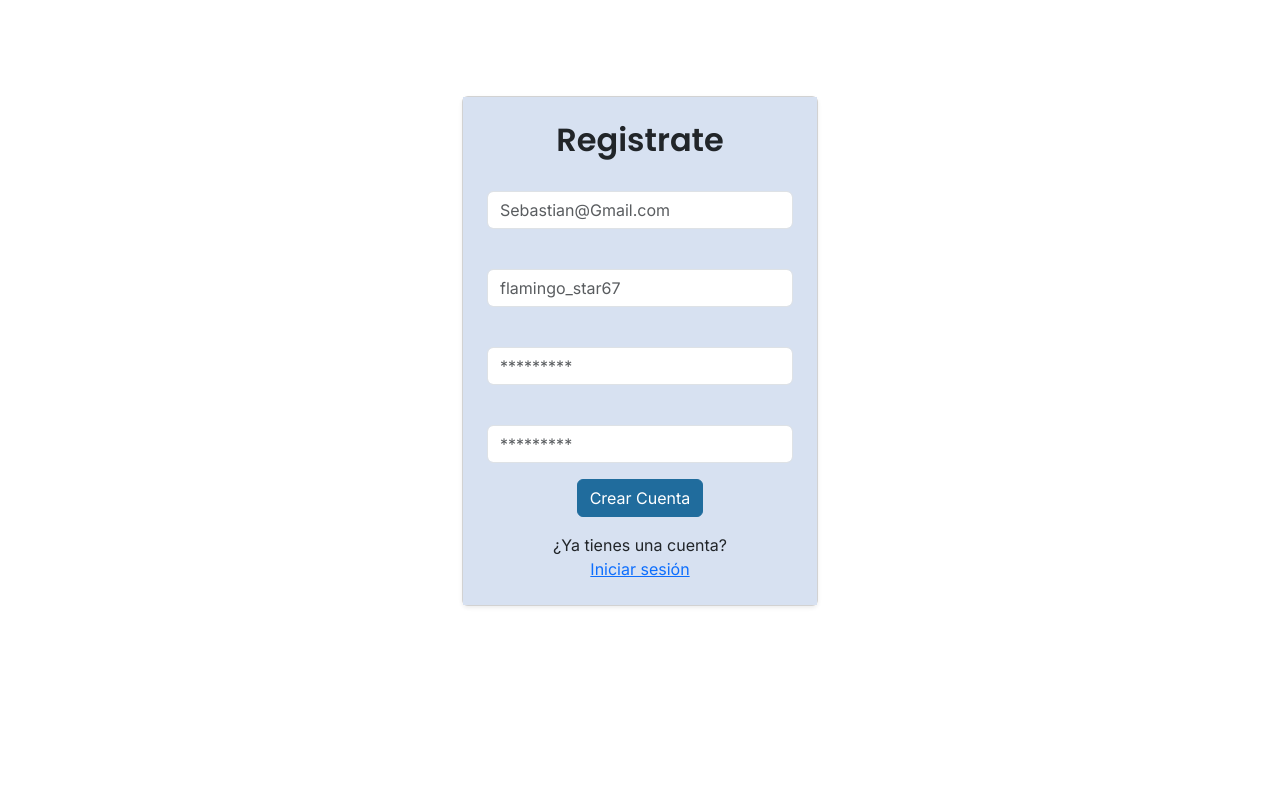
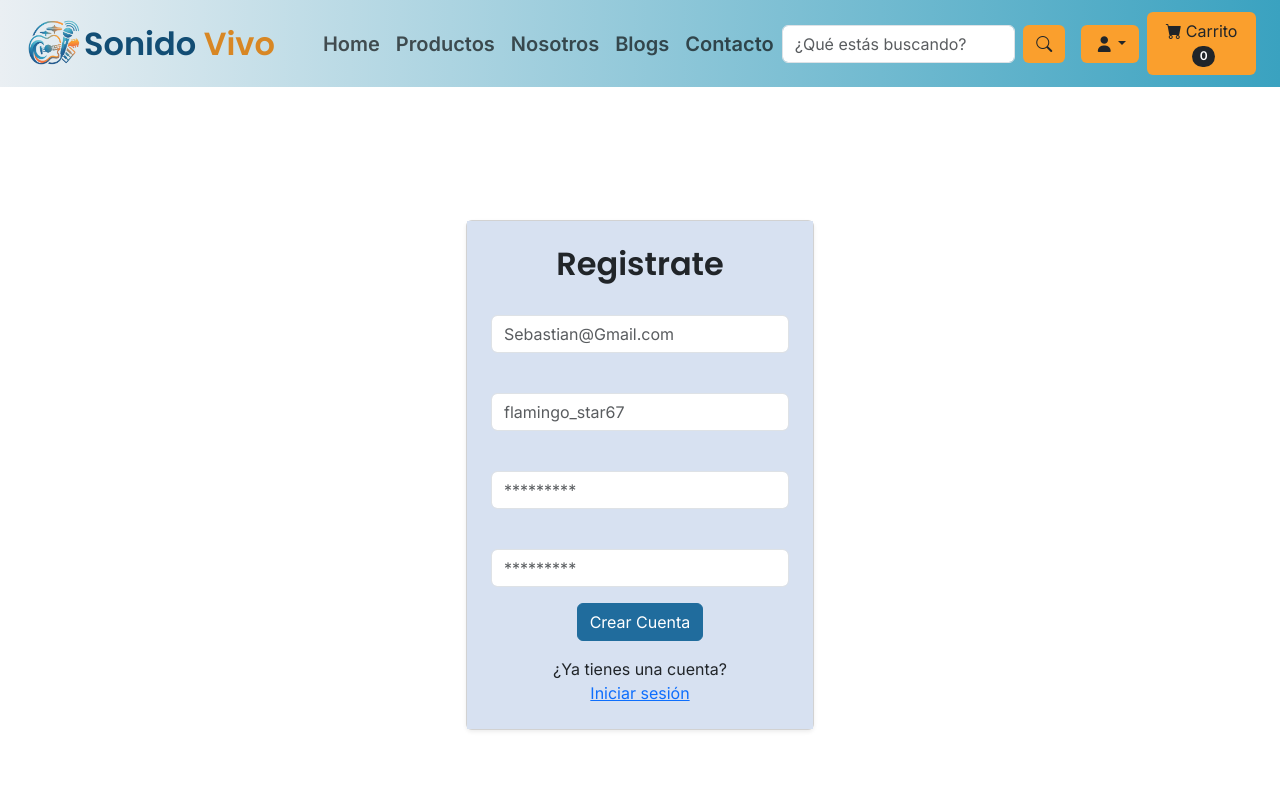
Before and after one commit to pepestack/Sonido-Vivo, a React (Vite) app: page /registro in a window 1280 px wide. Shown: the top 800 px of the page. Built offline with nearby package versions, Linux system fonts and the light colour scheme.

Commit message:
fix: agregar la plantillapublica a la pagina de registro

```diff
--- a/src/pages/RegisterPage.jsx
+++ b/src/pages/RegisterPage.jsx
@@ -5,6 +5,7 @@ import { PlantillaPublica } from "../components/templates/PlantillaPublica/Plant
 
 function RegisterPage() {
   return (
+    <PlantillaPublica>
       <Container className="my-5 pt-5">
         <Row className="justify-content-center">
           <Col xs={12} md={6} lg={4}>
@@ -21,6 +22,7 @@ function RegisterPage() {
           </Col>
         </Row>
       </Container>
+    </PlantillaPublica>
   );
 }
 
```
Lines whose indentation alone changed are shown as unchanged.
